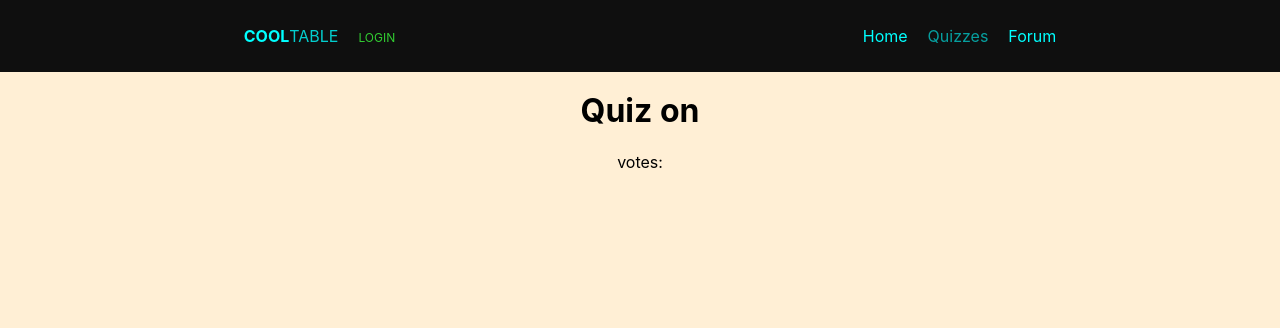
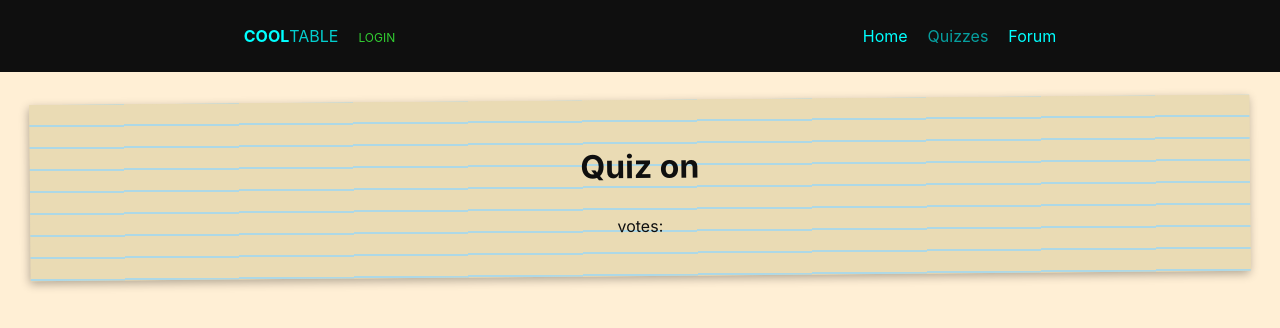
Before and after one commit to wcolts2000/cool_table, a React (Create React App) app in the folder cool_table_client/: page /quiz/1 in a window 1280 px wide. Shown: the top 328 px of the page. Built offline with nearby package versions, Linux system fonts and the light colour scheme; no server answers.

Commit message:
styled single post page and added same styling of css paper bg to other components, need to refactor out reused code into global css, but that will be later, lol

```diff
--- a/cool_table_client/src/App.js
+++ b/cool_table_client/src/App.js
@@ -129,8 +129,8 @@ class App extends Component {
           <Route exact path="/quiz" component={QuizHome} />
           <Route path="/quiz/:id" component={Quiz} />
           <Route path="/quiz/form" component={QuizForm} />
-          <Route path="/forum" component={ForumHome} />
-          <Route path="/forum:id" component={SingleForum} />
+          <Route exact path="/forum" component={ForumHome} />
+          <Route path="/forum/:id" component={SingleForum} />
           <Route path="/forum/post" component={ForumPost} />
         </AppDiv>
       </>
--- a/cool_table_client/src/Quiz.js
+++ b/cool_table_client/src/Quiz.js
@@ -1,6 +1,33 @@
 import React, { Component } from "react";
 import axios from "axios";
 import { URL } from "./App";
+import styled from "styled-components";
+
+// ==============================
+// =====  Styled Component  =====
+// ==============================
+
+const Card = styled.div`
+  padding: 20px;
+  color: #0f0f0f;
+  background: #eadbb4;
+  overflow: hidden;
+  transform: rotate(-0.5deg);
+  box-shadow: -1px 3px 10px rgba(0, 0, 0, 0.3);
+  background-image: repeating-linear-gradient(
+    to bottom,
+    #eadbb4 0,
+    #eadbb4 20px,
+    lightblue 20px,
+    lightblue 22px,
+    #eadbb4 22px
+  );
+  line-height: 1.6;
+`;
+
+// ==============================
+// =====      Component     =====
+// ==============================
 
 class Quiz extends Component {
   state = {
@@ -33,12 +60,14 @@ class Quiz extends Component {
     // console.log(quiz.author);
     if (!this.state.quiz) return <h4>Loading...</h4>;
     return (
-      <>
-        <h1>Quiz on {topic}</h1>
-        <h2>{title}</h2>
-        {/* <p>Submitted by: {username}</p> */}
-        <p>votes: {votes}</p>
-      </>
+      <div style={{ padding: 30 }}>
+        <Card>
+          <h1>Quiz on {topic}</h1>
+          <h2>{title}</h2>
+          {/* <p>Submitted by: {username}</p> */}
+          <p>votes: {votes}</p>
+        </Card>
+      </div>
     );
   }
 }
--- a/cool_table_client/src/components/ForumHome.js
+++ b/cool_table_client/src/components/ForumHome.js
@@ -18,7 +18,14 @@ const PostCardContainer = styled.div`
 `;
 
 const PostCard = styled.div`
-  background: honeydew;
+  background-image: repeating-linear-gradient(
+    to bottom,
+    #eadbb4 0,
+    #eadbb4 20px,
+    lightblue 20px,
+    lightblue 22px,
+    #eadbb4 22px
+  );
   padding: 10px 10px;
   border-radius: 7px;
   height: 240px;
@@ -44,7 +51,8 @@ export default class ForumHome extends Component {
   constructor() {
     super();
     this.state = {
-      posts: []
+      posts: [],
+      search: ""
     };
   }
 
@@ -55,12 +63,27 @@ export default class ForumHome extends Component {
       .catch(err => console.log(err));
   };
 
+  handleSearchChange = ({ target: { name, value } }) => {
+    this.setState({ [name]: value });
+  };
+
   render() {
     return (
+      <div style={{ paddingTop: 50 }}>
+        <input
+          type="text"
+          name="search"
+          value={this.state.search}
+          placeholder="Filter Posts Here..."
+          onChange={this.handleSearchChange}
+        />
         <PostCardContainer>
           {this.state.posts.map(({ id, title, created_at, body, author }) => {
             return (
-            <PostCard key={id}>
+              <PostCard
+                key={id}
+                onClick={() => this.props.history.push(`/forum/${id}`)}
+              >
                 <h3>
                   {title.slice(0, 30)}
                   {title.length > 30 ? "..." : null}
@@ -79,6 +102,7 @@ export default class ForumHome extends Component {
             );
           })}
         </PostCardContainer>
+      </div>
     );
   }
 }
--- a/cool_table_client/src/components/SingleForum.js
+++ b/cool_table_client/src/components/SingleForum.js
@@ -1,5 +1,76 @@
-import React from "react";
+import React, { Component } from "react";
+import axios from "axios";
+import { URL } from "../App";
+import styled from "styled-components";
 
-export default function SingleForum() {
-  return <div>Single Forum</div>;
+// ==============================
+// =====  Styled Component  =====
+// ==============================
+
+const Card = styled.div`
+  padding: 20px;
+  color: #0f0f0f;
+  background: #eadbb4;
+  overflow: hidden;
+  transform: rotate(-0.5deg);
+  box-shadow: -1px 3px 10px rgba(0, 0, 0, 0.3);
+  background-image: repeating-linear-gradient(
+    to bottom,
+    #eadbb4 0,
+    #eadbb4 20px,
+    lightblue 20px,
+    lightblue 22px,
+    #eadbb4 22px
+  );
+  line-height: 1.6;
+`;
+
+// ==============================
+// =====      Component     =====
+// ==============================
+
+let moment = require("moment");
+export default class SingleForum extends Component {
+  constructor(props) {
+    super(props);
+    this.state = {
+      post: {}
+    };
+  }
+
+  componentDidMount = () => {
+    let id = this.props.match.params.id;
+
+    axios
+      .get(`${URL}posts/${id}`)
+      .then(({ data }) => this.setState({ post: data }))
+      .catch(err => console.log(err));
+  };
+
+  render() {
+    let post = this.state.post;
+    if (!post.author) return <h4>Loading Post....</h4>;
+
+    return (
+      <div style={{ padding: 20 }}>
+        <Card>
+          <h1>
+            {post.title}{" "}
+            <span style={{ fontSize: 16, opacity: 0.7 }}>
+              posted by:{" "}
+              <img
+                src={`${post.author.img_url}`}
+                alt="user avatar"
+                style={{ width: 20 }}
+              />
+              &nbsp;
+              {post.author.username}
+            </span>
+          </h1>
+          <p>{post.body}</p>
+          <p>{moment.utc(post.created_at).format("MMMM Do YYYY, hh:mm a")}</p>
+        </Card>
+      </div>
+    );
+  }
 }
```
Lines whose indentation alone changed are shown as unchanged.
